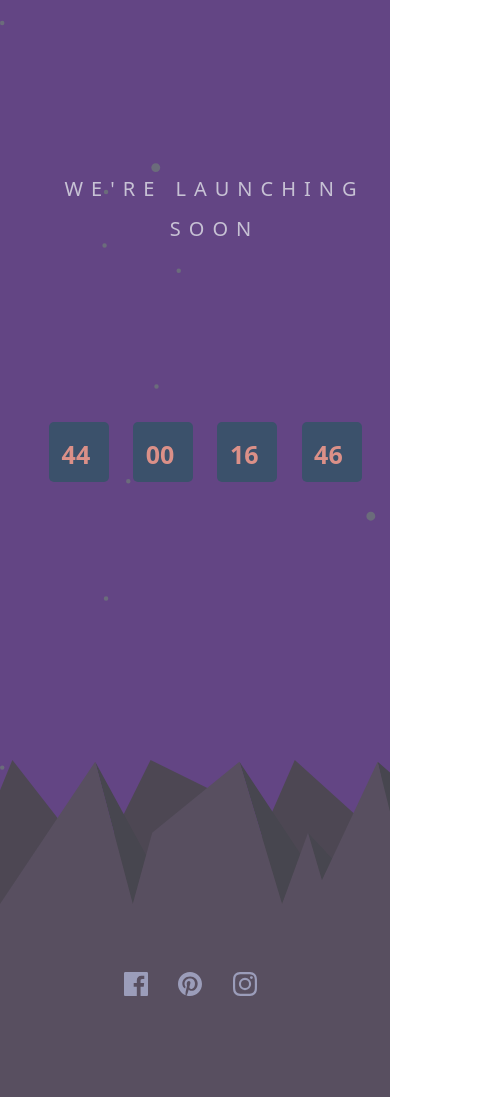
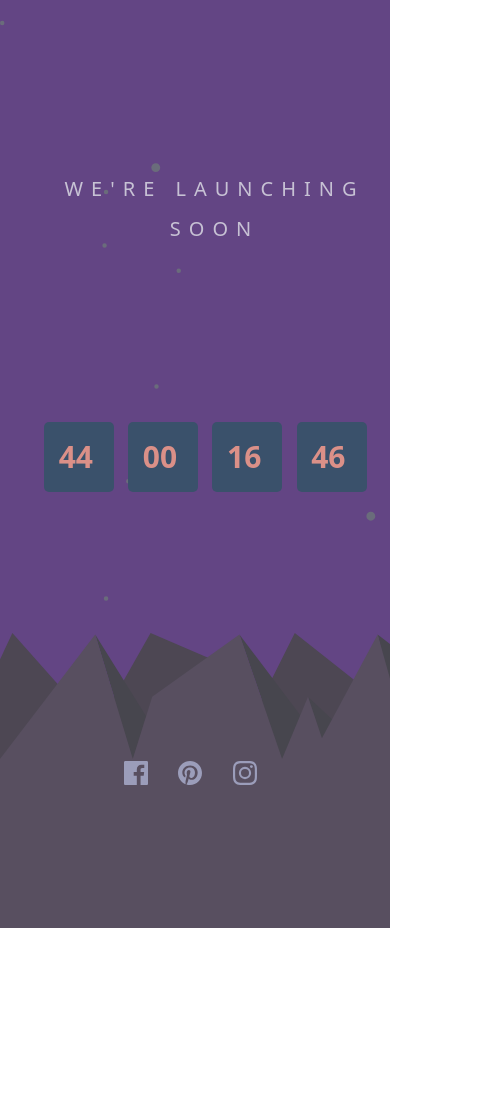
Before and after one commit to aprulaungaung/Timmer, a plain HTML site: page index.html in a window 390 px wide. Shown: the whole page, 499 px wide, since content can reach past the window. After the commit the page ends 928 px from the top, so only its background shows below. Drawn offline with nearby package versions, Linux system fonts and the light colour scheme.

Commit message:
update style.css and script.js
update style.css file and script.js file

```diff
--- a/css/styles.css
+++ b/css/styles.css
@@ -102,23 +102,23 @@ body{
 
   .day, .hour, .minute,.second{
 
-      height: 60px;
-      width: 60px;
-      margin: 0 10px;
+      height: 70px;
+      width: 70px;
+      margin: 0 5px;
   }
 
   .d, .h,.m ,.s{
 
-      font-size: 25px;
+      font-size: 30px;
   }
   .mountain{
-      height: 40%;
-      top: 90%;
+      height: 35%;
+
   }
 
   .social-media{
-    position: relative;
-    top: 75%;
+    position: absolute;
+    top: 90%;
     left: 28%;
   }
 }
--- a/script.js
+++ b/script.js
@@ -3,9 +3,10 @@ let myInterval = setInterval(()=>{
   counter();
 },1000);
 
+let timeToGo = new Date("Feb28, 2023 15:30:25").getTime();
+
 function counter(){
 
-let timeToGo = new Date("Feb28, 2023 15:30:25").getTime();
 
   let now = new Date().getTime();
 
```
